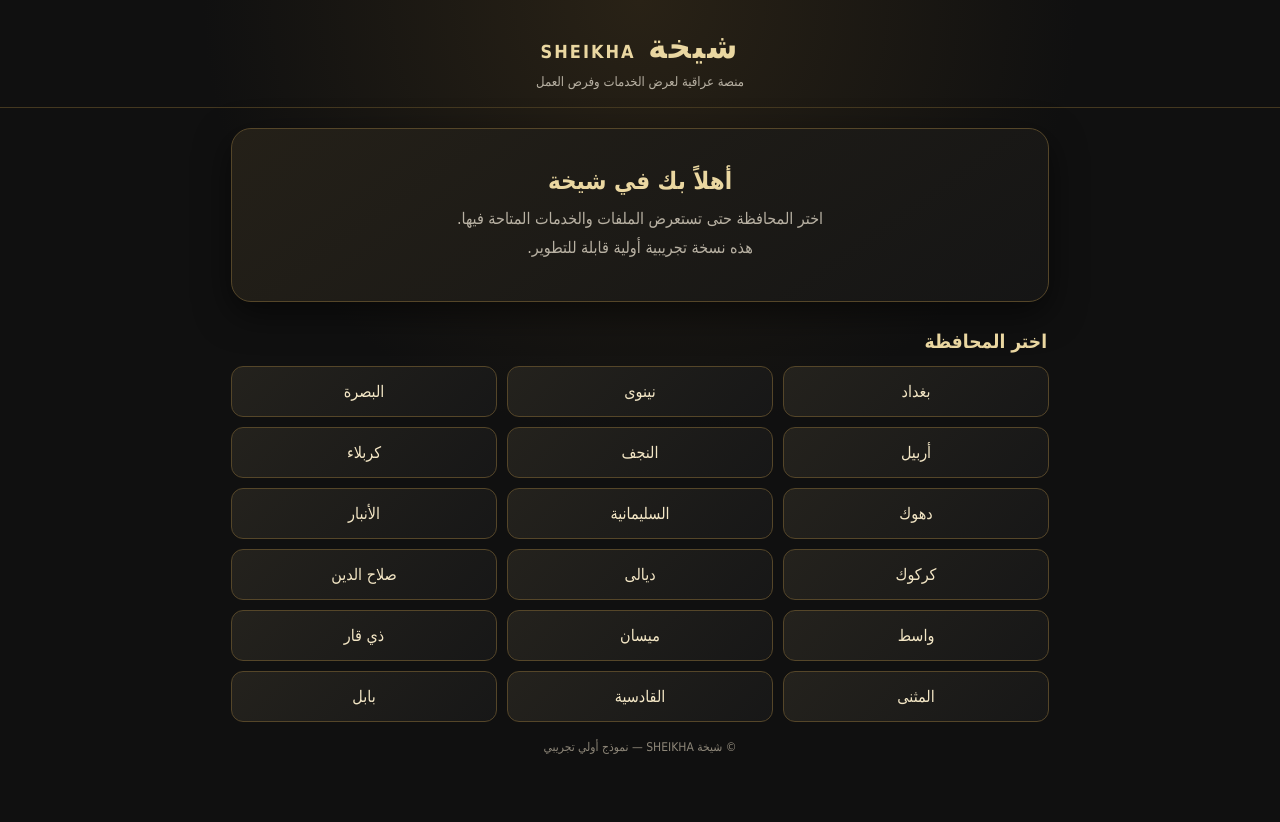
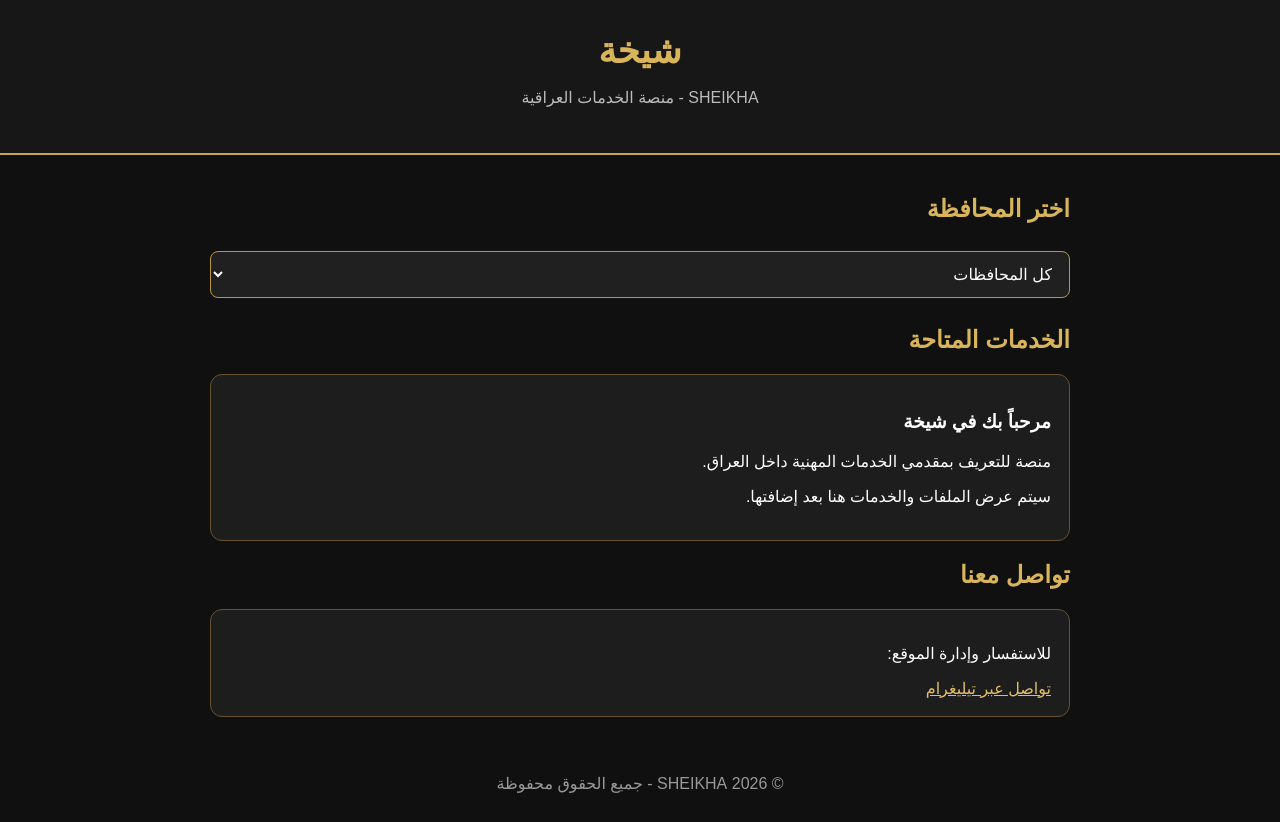
Before and after one commit to ka3166347-webKALID2008/sheikha, a plain HTML site: page index.html in a window 1280 px wide. Drawn offline with Linux system fonts and the light colour scheme.

Commit message:
Update index.html

```diff
--- a/index.html
+++ b/index.html
@@ -1,50 +1,62 @@
-<!doctype html>
+
+<!DOCTYPE html>
 <html lang="ar" dir="rtl">
 <head>
-<meta charset="utf-8">
-<meta name="viewport" content="width=device-width, initial-scale=1">
-<meta name="theme-color" content="#111111">
+<meta charset="UTF-8">
+<meta name="viewport" content="width=device-width, initial-scale=1.0">
 <title>شيخة | SHEIKHA</title>
 <style>
-:root{--bg:#101010;--panel:#191919;--gold:#c9a65a;--gold2:#ead7a1;--muted:#b8b1a3;--line:#554629}
-*{box-sizing:border-box}body{margin:0;background:radial-gradient(circle at top,#292216 0,#101010 42%);color:#f5f0e5;font-family:Tahoma,Arial,sans-serif}
-header{padding:26px 18px 18px;text-align:center;border-bottom:1px solid #443820}
-.logo{font-size:34px;font-weight:800;letter-spacing:2px;color:var(--gold2)}.sub{color:var(--muted);font-size:13px;margin-top:8px}
-main{max-width:850px;margin:auto;padding:20px 16px 50px}
-.hero{padding:28px 20px;text-align:center;border:1px solid var(--line);border-radius:20px;background:linear-gradient(145deg,#242018,#151515);box-shadow:0 12px 35px #0008}
-h1{font-size:24px;color:var(--gold2);margin:0 0 10px}.hero p{color:var(--muted);line-height:1.8;margin:0}
-.section-title{color:var(--gold2);font-size:19px;margin:28px 2px 14px}
-.grid{display:grid;grid-template-columns:repeat(2,minmax(0,1fr));gap:10px}
-button,.province{font:inherit;cursor:pointer}
-.province{background:linear-gradient(135deg,#24221d,#171717);color:#f3e6c5;border:1px solid var(--line);border-radius:12px;padding:15px 10px;text-align:center}
-.province:active{transform:scale(.98);background:#342b1b}
-.panel{display:none;margin-top:20px;padding:18px;border:1px solid var(--line);border-radius:16px;background:var(--panel)}
-.panel.show{display:block}.back{border:1px solid var(--line);background:#28231a;color:var(--gold2);border-radius:9px;padding:9px 13px}
-.empty{border:1px dashed #665637;border-radius:12px;padding:20px;text-align:center;color:var(--muted);line-height:1.8;margin-top:14px}
-footer{text-align:center;color:#8d8678;font-size:12px;padding:18px}
-@media(min-width:600px){.grid{grid-template-columns:repeat(3,minmax(0,1fr))}.hero{padding:38px}}
+*{box-sizing:border-box}
+body{margin:0;background:#101010;color:#fff;font-family:Arial,sans-serif}
+header{text-align:center;padding:30px 15px;background:#171717;border-bottom:2px solid #c9a44c}
+h1{color:#d8b45b;font-size:36px;margin:0}
+header p{color:#bbb}
+main{max-width:900px;margin:auto;padding:20px}
+h2{color:#d8b45b}
+select,input,textarea,button{width:100%;padding:13px;margin:8px 0;border-radius:8px;border:1px solid #b89542;background:#202020;color:white;font-size:16px}
+button{background:#c9a44c;color:#111;font-weight:bold;cursor:pointer}
+.card{background:#1d1d1d;border:1px solid #66532d;border-radius:12px;padding:18px;margin:12px 0}
+footer{text-align:center;padding:25px;color:#999}
+a{color:#e1bd68}
 </style>
 </head>
 <body>
-<header><div class="logo">شيخة <span style="font-size:18px">SHEIKHA</span></div><div class="sub">منصة عراقية لعرض الخدمات وفرص العمل</div></header>
+<header>
+<h1>شيخة</h1>
+<p>SHEIKHA - منصة الخدمات العراقية</p>
+</header>
+
 <main>
-<section class="hero">
-<h1>أهلاً بك في شيخة</h1>
-<p>اختر المحافظة حتى تستعرض الملفات والخدمات المتاحة فيها.<br>هذه نسخة تجريبية أولية قابلة للتطوير.</p>
-</section>
-<h2 class="section-title">اختر المحافظة</h2>
-<div class="grid" id="provinces"></div>
-<section class="panel" id="details">
-<button class="back" onclick="goBack()">رجوع للمحافظات</button>
-<h2 class="section-title" id="chosen"></h2>
-<div class="empty">ماكو ملفات مضافة حالياً.<br>راح تظهر هنا الملفات بعد تجهيز لوحة الإدارة وإضافة البيانات بموافقة أصحابها.</div>
-</section>
-<footer>© شيخة SHEIKHA — نموذج أولي تجريبي</footer>
+<h2>اختر المحافظة</h2>
+<select id="governorate">
+<option value="">كل المحافظات</option>
+<option>بغداد</option><option>نينوى</option>
+<option>البصرة</option><option>أربيل</option>
+<option>دهوك</option><option>السليمانية</option>
+<option>كركوك</option><option>الأنبار</option>
+<option>صلاح الدين</option><option>ديالى</option>
+<option>كربلاء</option><option>النجف</option>
+<option>بابل</option><option>واسط</option>
+<option>القادسية</option><option>المثنى</option>
+<option>ذي قار</option><option>ميسان</option>
+</select>
+
+<h2>الخدمات المتاحة</h2>
+<div id="profiles">
+<div class="card">
+<h3>مرحباً بك في شيخة</h3>
+<p>منصة للتعريف بمقدمي الخدمات المهنية داخل العراق.</p>
+<p>سيتم عرض الملفات والخدمات هنا بعد إضافتها.</p>
+</div>
+</div>
+
+<h2>تواصل معنا</h2>
+<div class="card">
+<p>للاستفسار وإدارة الموقع:</p>
+<a href="https://t.me/ALAA7131">تواصل عبر تيليغرام</a>
+</div>
 </main>
-<script>
-const names=["بغداد","نينوى","البصرة","أربيل","النجف","كربلاء","دهوك","السليمانية","الأنبار","كركوك","ديالى","صلاح الدين","واسط","ميسان","ذي قار","المثنى","القادسية","بابل"];
-const root=document.getElementById('provinces');
-names.forEach(n=>{const b=document.createElement('button');b.className='province';b.textContent=n;b.onclick=()=>{document.getElementById('chosen').textContent='محافظة '+n;document.getElementById('details').classList.add('show');root.style.display='none';document.querySelector('.section-title').style.display='none';};root.appendChild(b)});
-function goBack(){document.getElementById('details').classList.remove('show');root.style.display='grid';document.querySelector('main > .section-title').style.display='block';}
-</script>
-</body></html>
+
+<footer>© 2026 SHEIKHA - جميع الحقوق محفوظة</footer>
+</body>
+</html>
```
